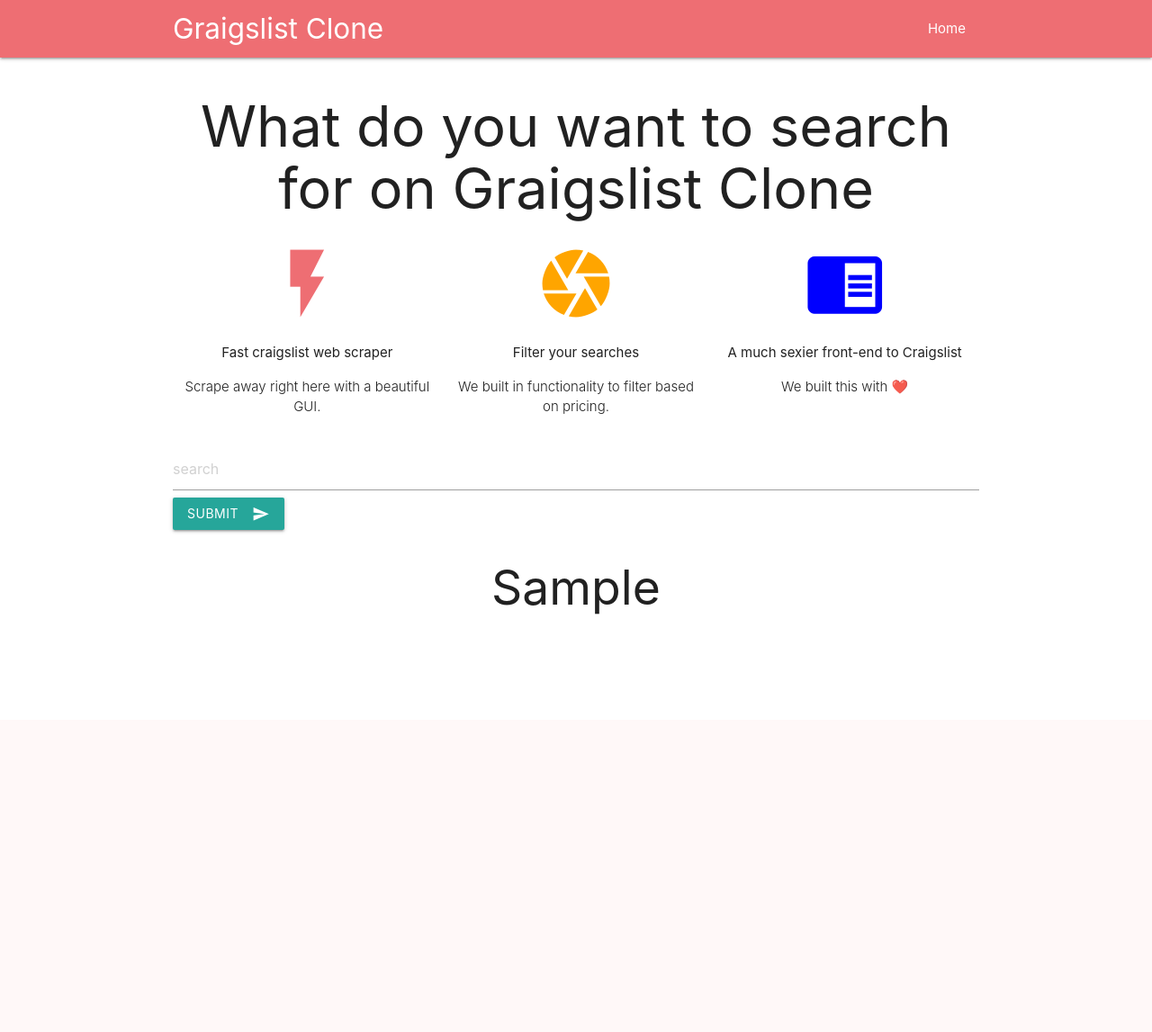
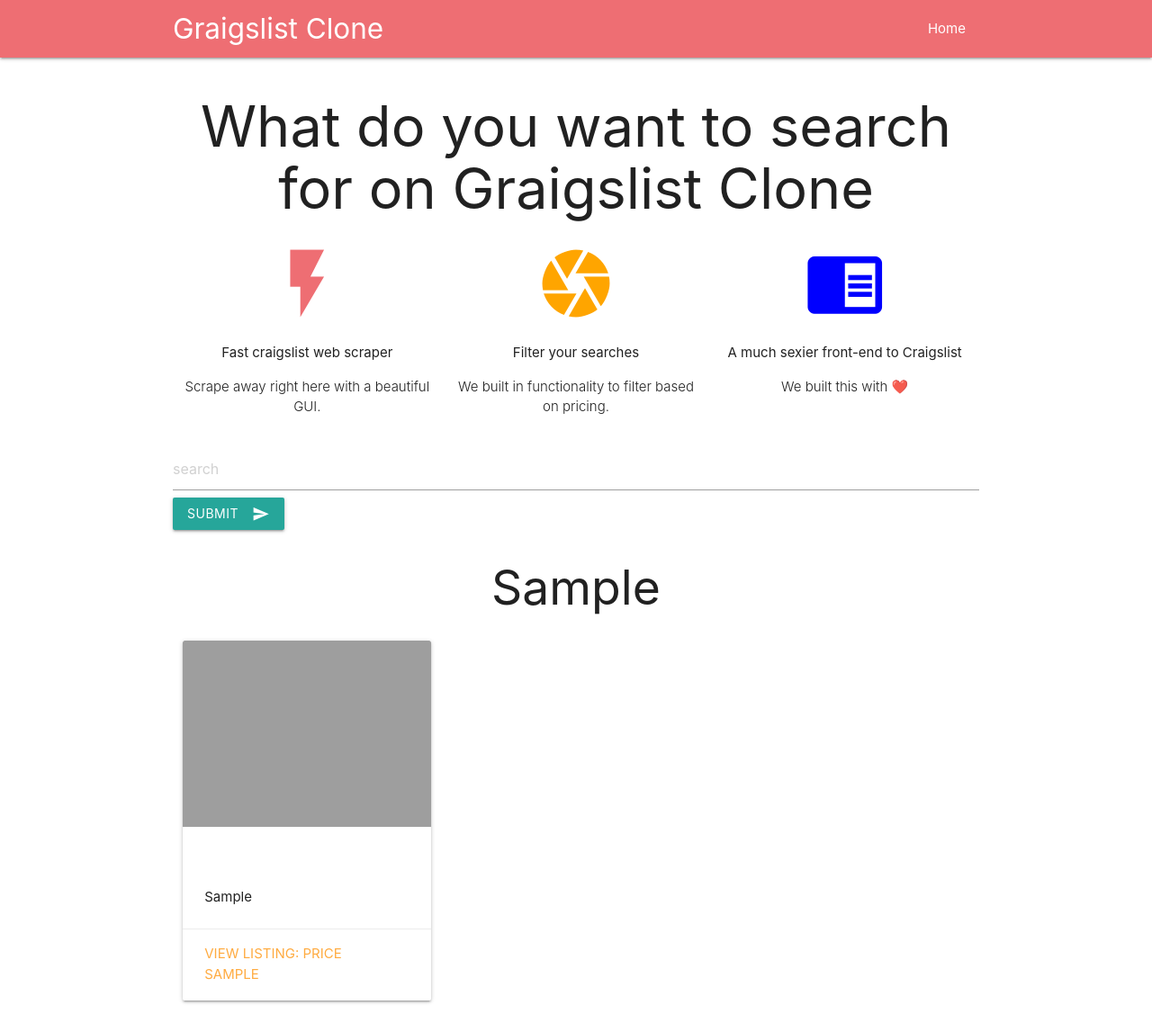
Before and after one commit to unicdeve/craigslist_clone, a Django app: template app/templates/app/search.html in a window 1280 px wide. Shown: the whole page at 90% size. Before the commit the page ends 683 px from the top, so only its background shows below. Run offline with Django 3.2, Linux system fonts and the light colour scheme; tables that the repository leaves empty hold one stand-in row (values such as "Sample post"); the template is opened without the code that fills it: values that come from a table or form of the project are taken from there, most other values are stand-ins (such as "Sample title", 1, 10 or a date in 2020); grey boxes are pictures that could not be loaded.

Commit message:
srapping search functionality done

```diff
--- a/app/templates/app/search.html
+++ b/app/templates/app/search.html
@@ -2,4 +2,22 @@
 
 {% block content %}
     <h2 style="text-align: center">{{ search | title }}</h2>
+
+    <div class="row">
+        {% for post in final_postings %}
+            <div class="col s4">
+                <div class="card">
+                    <div class="card-image">
+                        <a href="{{ post.1 }}" target="_blank"><img src="{{ post.3 }}" alt=""></a>
+                    </div>
+                    <div class="card-content">
+                        <p>{{ post.0 }}</p>
+                    </div>
+                    <div class="card-action">
+                        <a href="{{ post.1 }}" target="_blank">View listing: Price {{ post.2 }}</a>
+                    </div>
+                </div>
+            </div>
+        {% endfor %}
+    </div>
 {% endblock %}
```
Also changed, not shown: app/views.py (+35 -2 lines).
